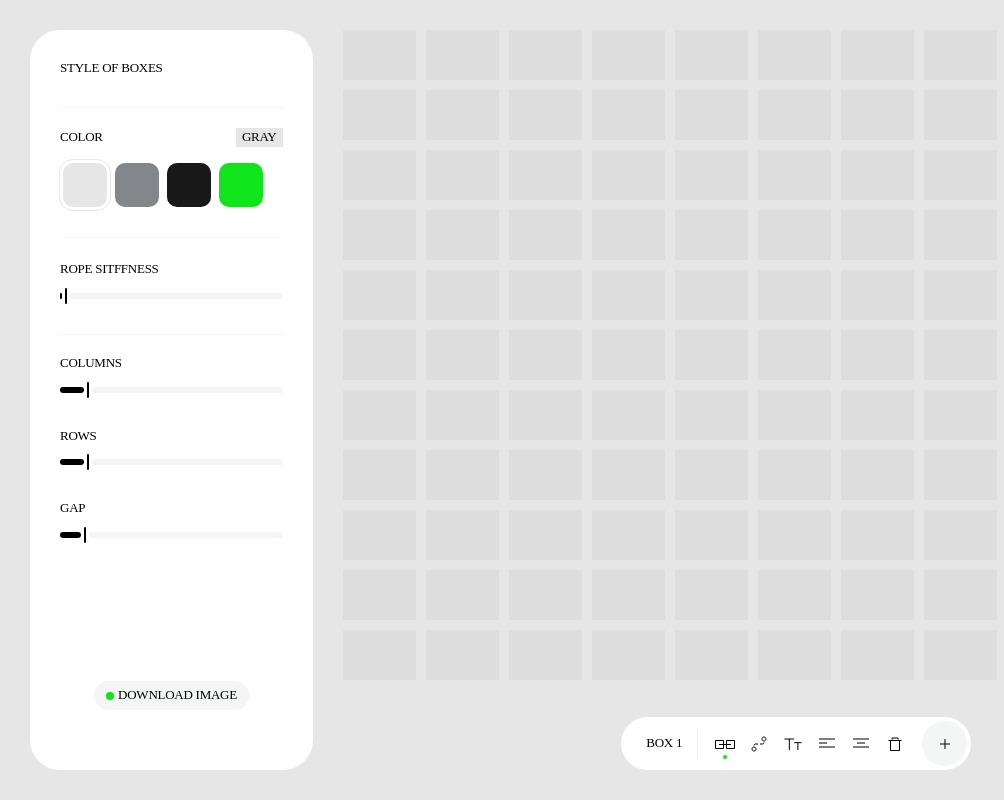
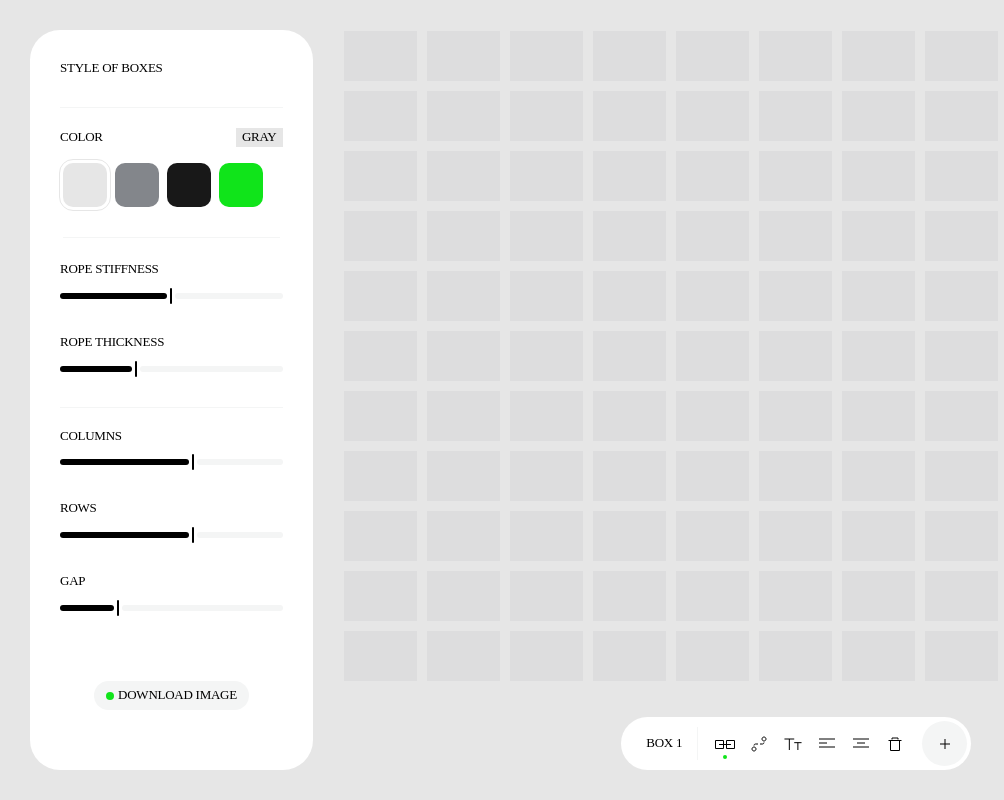
Before and after one commit to edomedo00/linked-boxes-react, a React (Vite) app: page / in a window 1280 px wide. Shown: the whole page, without its empty margins (0-1004 px from the left). Built offline with nearby package versions, Linux system fonts and the light colour scheme; a web font is replaced by a local one.

Commit message:
12-03-26 - first interactive variable

```diff
--- a/src/App.tsx
+++ b/src/App.tsx
@@ -18,8 +18,8 @@ const colors = [
 function App() {
   const [selectedColor, setSelectedColor] = useState("#E6E6E6");
   const [sliders, setSliders] = useState({
-    rope_stiffness: 1,
-    rope_thickness: 50,
+    ropeStiffness: 1,
+    ropeThickness: 4,
     prop3: 50,
     cols: 11,
     rows: 11,
@@ -61,15 +61,25 @@ function App() {
         </div>
         <div className="controls-ropes">
           <Slider
-            value={sliders.rope_stiffness}
+            value={sliders.ropeStiffness}
             min={0.5}
             max={1.5}
             step={0.1}
             onChange={(val: number) =>
-              setSliders({ ...sliders, rope_stiffness: val })
+              setSliders({ ...sliders, ropeStiffness: val })
             }
           >
-            <p>rope sitffness</p>
+            <p>rope stiffness</p>
+          </Slider>
+          <Slider
+            value={sliders.ropeThickness}
+            min={1}
+            max={10}
+            onChange={(val: number) =>
+              setSliders({ ...sliders, ropeThickness: val })
+            }
+          >
+            <p>rope thickness</p>
           </Slider>
         </div>
         <div className="controls-boxes">
@@ -107,7 +117,14 @@ function App() {
       </div>
       <div className="canvas-container">
         <div className="canvas-wrapper">
-          <Boxes />
+          <Boxes
+            ropeStiffness={sliders.ropeStiffness}
+            ropeThickness={sliders.ropeThickness}
+            prop3={sliders.prop3}
+            cols={sliders.cols}
+            rows={sliders.rows}
+            gap={sliders.gap}
+          />
         </div>
         <div className="box-controls">
           {/* <p>add a box</p> */}
--- a/src/components/Boxes.jsx
+++ b/src/components/Boxes.jsx
@@ -11,7 +11,7 @@ const SEGMENTS = 28;
 const SEG_LEN = 13;
 const LINK_R = 3.5;
 const SLACK = 1.3;
-const ROPE_THICKNESS = 4;
+// const ROPE_THICKNESS = 4;
 
 const EYELET_OFFSETS = {
   1: { x: EYELET_PADDING, y: EYELET_PADDING }, // TL
@@ -20,10 +20,13 @@ const EYELET_OFFSETS = {
   4: { x: -EYELET_PADDING, y: -EYELET_PADDING }, // BR
 };
 
-export default function PhysicsCanvas() {
+export default function PhysicsCanvas({ ropeThickness }) {
   const canvasRef = useRef(null);
+  const ropeThicknessRef = useRef(ropeThickness);
 
   useEffect(() => {
+    ropeThicknessRef.current = ropeThickness;
+
     const {
       Engine,
       Render,
@@ -80,8 +83,9 @@ export default function PhysicsCanvas() {
     Runner.run(runner, engine);
 
     // --- Grid ---
-    const gridW = W * 1;
-    const gridH = H * 1;
+    const MARGIN = 1;
+    const gridW = W - MARGIN * 2;
+    const gridH = H - MARGIN * 2;
     const boxW = Math.floor((gridW - GAP * (COLS - 1)) / COLS);
     const boxH = Math.floor((gridH - GAP * (ROWS - 1)) / ROWS);
     const ox = Math.floor((W - gridW) / 2);
@@ -459,7 +463,7 @@ export default function PhysicsCanvas() {
         links[SEGMENTS - 1].position.y,
       );
       ctx.strokeStyle = strokeStyle;
-      ctx.lineWidth = ROPE_THICKNESS;
+      ctx.lineWidth = ropeThicknessRef.current;
       ctx.lineCap = "round";
       ctx.lineJoin = "round";
       ctx.stroke();
@@ -615,7 +619,7 @@ export default function PhysicsCanvas() {
       Runner.stop(runner);
       Engine.clear(engine);
     };
-  }, []);
+  }, [ropeThickness]);
 
   return <canvas ref={canvasRef} />;
 }
--- a/src/components/Slider.tsx
+++ b/src/components/Slider.tsx
@@ -15,15 +15,17 @@ export default function Slider({
   step = 1,
   children,
 }: SliderProps) {
+  const pct = ((value - min) / (max - min)) * 100;
+
   return (
     <div className=" controls-slider">
       {children}
       <div className="custom-slider">
-        <div className="slider-track-left" style={{ width: `${value}%` }} />
+        <div className="slider-track-left" style={{ width: `${pct}%` }} />
         <div className="slider-thumb" />
         <div
           className="slider-track-right"
-          style={{ width: `${100 - value}%` }}
+          style={{ width: `${100 - pct}%` }}
         />
         <input
           type="range"
--- a/src/index.css
+++ b/src/index.css
@@ -221,6 +221,7 @@ input[type="range"]::-webkit-slider-thumb {
   display: grid;
   grid-template-rows: 1fr min-content;
   min-height: 0;
+  z-index: 10;
 }
 
 .canvas-wrapper {
```
